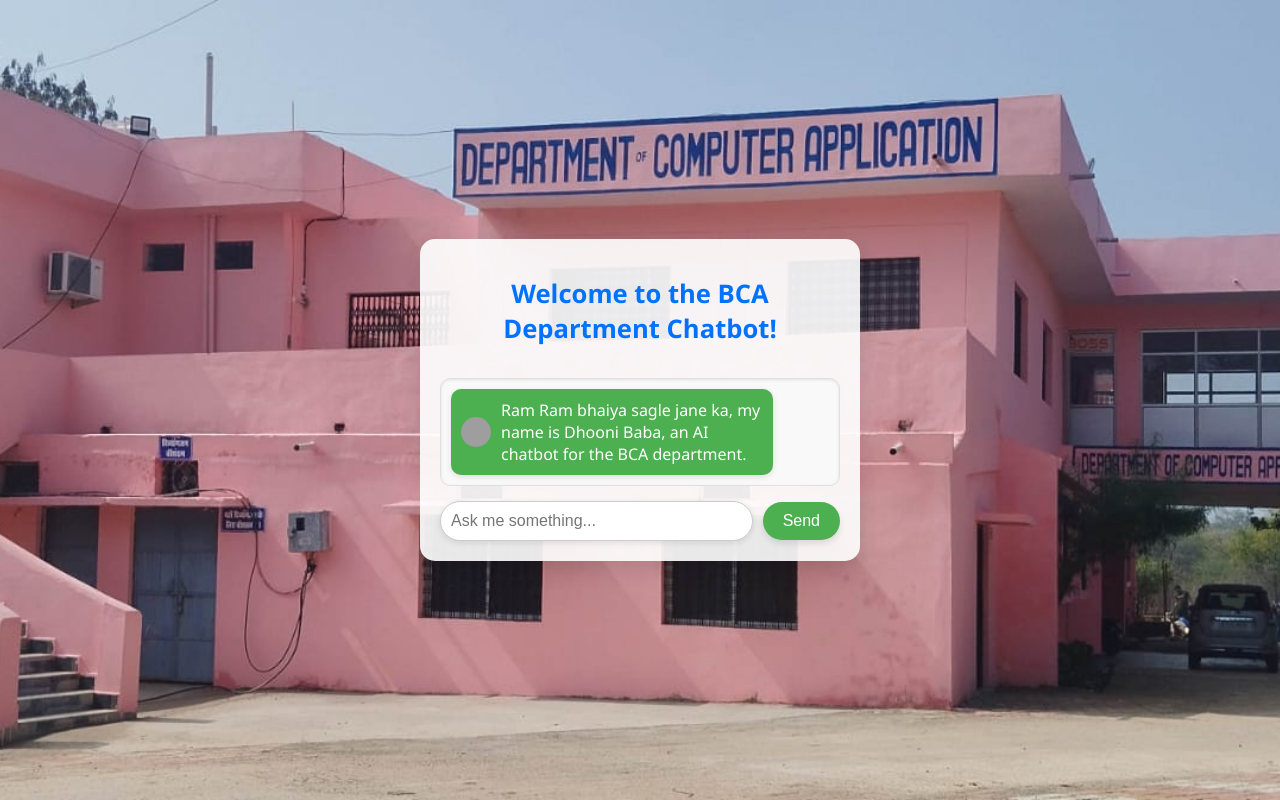
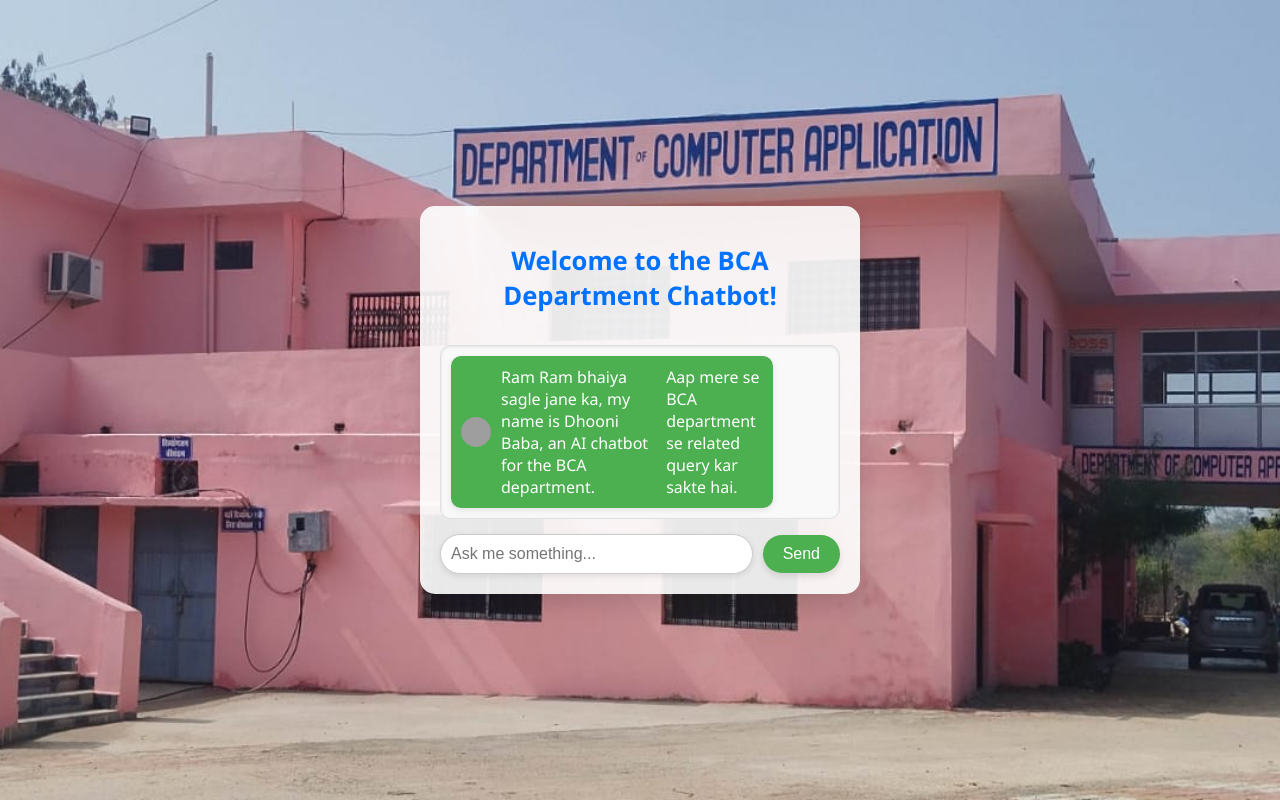
Before and after one commit to Naveen-kori/BCA-chatbot, a plain HTML site: page index.html in a window 1280 px wide. Drawn offline with Linux system fonts and the light colour scheme; grey boxes are pictures that could not be loaded.

Commit message:
Update index.html

```diff
--- a/index.html
+++ b/index.html
@@ -16,6 +16,7 @@
                 <div class="message chatbot-msg">
                     <img src="https://github.com/Naveennoobda/BCA-chatbot/blob/main/bot.png?raw=true" alt="Chatbot Icon" class="icon">
                     <span>Ram Ram bhaiya sagle jane ka, my name is Dhooni Baba, an AI chatbot for the BCA department.</span>
+                    <span>Aap mere se BCA department se related query kar sakte hai.</span>
                 </div>
             </div>
             <div class="input-container">
```
